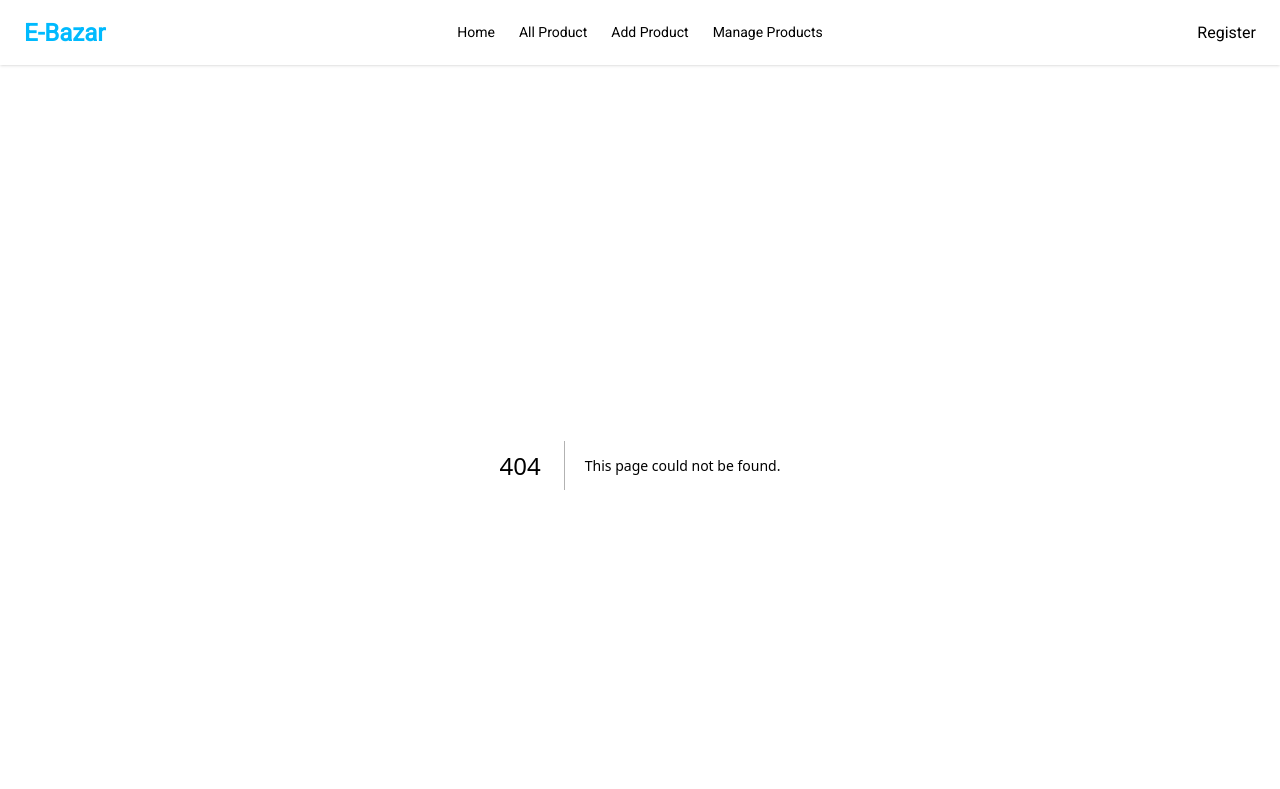
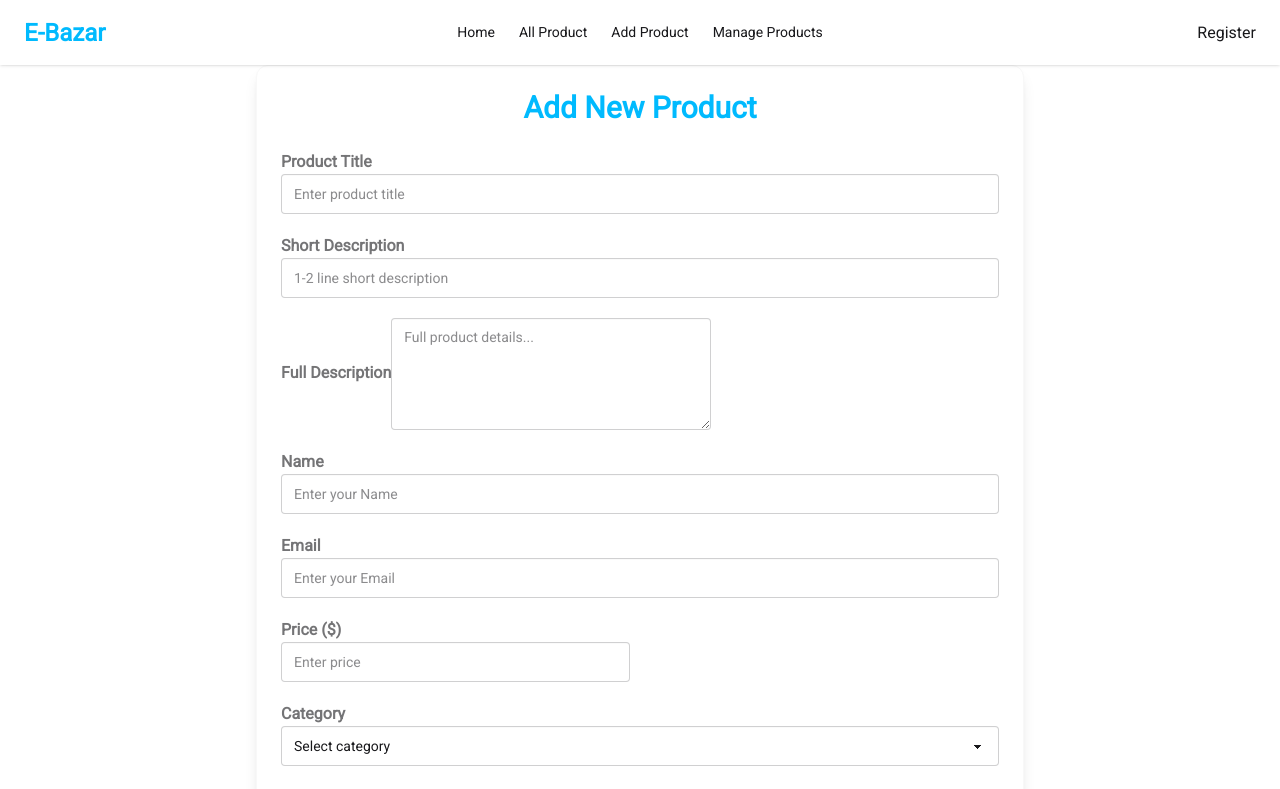
Before and after one commit to hashemm621/e-bazar-client, a Next.js app: page /add-product in a window 1280 px wide. Before the commit this address had no page. Shown: the top 789 px of the page. Built offline with nearby package versions, Linux system fonts and the light colour scheme.

Commit message:
added add product section

```diff
--- a/package.json
+++ b/package.json
@@ -13,6 +13,7 @@
     "next": "16.0.4",
     "react": "19.2.0",
     "react-dom": "19.2.0",
+    "react-hook-form": "^7.66.1",
     "react-icons": "^5.5.0"
   },
   "devDependencies": {
--- /dev/null
+++ b/src/app/add-product/page.jsx
@@ -0,0 +1,150 @@
+"use client";
+import React from "react";
+import { useForm } from "react-hook-form";
+
+function Page() {
+  const {
+    register,
+    handleSubmit,
+    formState: { errors },
+  } = useForm();
+
+  const handleProduct = data => {
+    console.log(data);
+  };
+  return (
+    <div className="max-w-3xl mx-auto p-6 bg-base-100 rounded-xl shadow-lg border border-base-200">
+      <h2 className="text-3xl font-bold mb-6 text-info text-center">
+        Add New Product
+      </h2>
+
+      <form
+        onSubmit={handleSubmit(handleProduct)}
+        className="space-y-5">
+        {/* Title */}
+        <div className="form-control">
+          <label className="label">
+            <span className="label-text font-semibold">Product Title</span>
+          </label>
+          <input
+            type="text"
+            placeholder="Enter product title"
+            className="input input-bordered w-full"
+            {...register("ProductTitle", { required: true })}
+          />
+        </div>
+
+        {/* Short Description */}
+        <div className="form-control">
+          <label className="label">
+            <span className="label-text font-semibold">Short Description</span>
+          </label>
+          <input
+            type="text"
+            {...register("shortDescription", { required: true })}
+            placeholder="1-2 line short description"
+            className="input input-bordered w-full"
+          />
+        </div>
+
+        {/* Full Description */}
+        <div className="form-control">
+          <label className="label">
+            <span className="label-text font-semibold">Full Description</span>
+          </label>
+          <textarea
+            className="textarea textarea-bordered h-28"
+            placeholder="Full product details..."
+            {...register("fullDescription")}></textarea>
+        </div>
+
+        {/* user Name */}
+        <div className="form-control">
+          <label className="label">
+            <span className="label-text font-semibold">Name</span>
+          </label>
+          <input
+            type="text"
+            placeholder="Enter your Name"
+            className="input input-bordered w-full"
+            {...register("name", { required: true })}
+          />
+        </div>
+
+        {/* email */}
+        <div className="form-control">
+          <label className="label">
+            <span className="label-text font-semibold">Email</span>
+          </label>
+          <input
+            type="email"
+            placeholder="Enter your Email"
+            className="input input-bordered w-full"
+            {...register("email", { required: true })}
+          />
+        </div>
+
+        {/* Price and Date */}
+        <div className="grid grid-cols-1 md:grid-cols-2 gap-5">
+          <div className="form-control">
+            <label className="label">
+              <span className="label-text font-semibold">Price ($)</span>
+            </label>
+            <input
+              type="number"
+              placeholder="Enter price"
+              {...register("productPrice", { required: true })}
+              className="input input-bordered w-full"
+            />
+          </div>
+
+
+        </div>
+
+        {/* Priority */}
+        <div className="form-control">
+          <label className="label">
+            <span className="label-text font-semibold">Category</span>
+          </label>
+          <select
+            className="select select-bordered w-full"
+            {...register("category", { required: true })}
+            defaultValue="">
+            <option
+              value=""
+              disabled>
+              Select category
+            </option>
+            <option value="Electric">Electric</option>
+            <option value="Baby Corners">Baby Corners</option>
+            <option value="Home Decor">Home Decor</option>
+            <option value="Fruits">Fruits</option>
+            <option value="Food">Food</option>
+          </select>
+        </div>
+
+        {/* Image URL */}
+        <div className="form-control">
+          <label className="label">
+            <span className="label-text font-semibold">Product Image URL</span>
+          </label>
+          <input
+            type="text"
+            placeholder="Paste image URL"
+            className="input input-bordered w-full"
+            {...register("imageUrl")}
+          />
+        </div>
+
+        {/* Submit Button */}
+        <button
+          type="submit"
+          className="btn btn-info w-full mt-4">
+          Add Product
+        </button>
+      </form>
+    </div>
+  );
+}
+
+export default Page;
--- a/src/app/components/Navbar.jsx
+++ b/src/app/components/Navbar.jsx
@@ -6,7 +6,7 @@ const Navbar = () => {
     const links = <>
     <li className='hover:text-info'><Link href={'/'}>Home</Link></li>
     <li className='hover:text-info'><Link href={'/all-product'}>All Product</Link></li>
-    <li className='hover:text-info'><Link href={'/addProduct'}>Add Product</Link></li>
+    <li className='hover:text-info'><Link href={'/add-product'}>Add Product</Link></li>
     <li className='hover:text-info'><Link href={'/manageProducts'}>Manage Products</Link></li>
     </>
     return (
--- a/src/app/layout.js
+++ b/src/app/layout.js
@@ -1,6 +1,7 @@
 import { Geist, Geist_Mono, Roboto } from "next/font/google";
 import "./globals.css";
 import Navbar from "./components/Navbar";
+import Footer from "./components/Footer";
 
 const roboto = Roboto({
   weight: "400",
@@ -16,8 +17,12 @@ export default function RootLayout({ children }) {
   return (
     <html lang="en" data-theme='light'>
       <body className={roboto.className}>
-        <Navbar/>
+        <div className="sticky top-0 z-50">
+          <Navbar/>
+        </div>
         {children}
+
+        <Footer/>
         </body>
     </html>
   );
--- a/src/app/page.jsx
+++ b/src/app/page.jsx
@@ -3,7 +3,6 @@ import Banner from './components/Banner';
 import MemberShip from './components/MemberShip';
 import FeaturedOwner from './components/FeaturedOwner';
 import AboutUs from './components/AboutUs';
-import Footer from './components/Footer';
 
 function page(props) {
   return (
@@ -12,7 +11,7 @@ function page(props) {
       <MemberShip/>
       <FeaturedOwner/>
       <AboutUs/>
-      <Footer/>
+
     </div>
   );
 }
```
Also changed, not shown: 1 other file (tests, documents, lock files or other folders).
